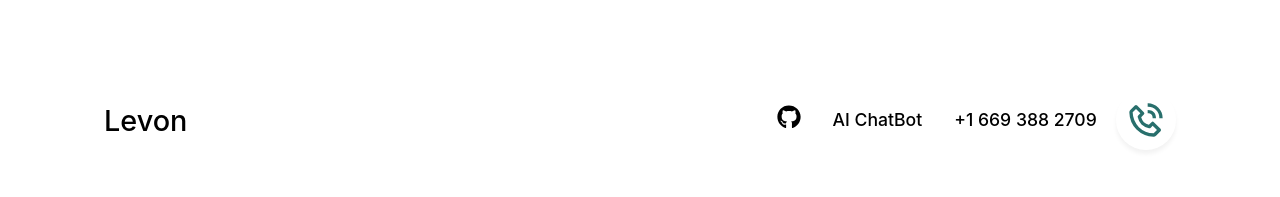
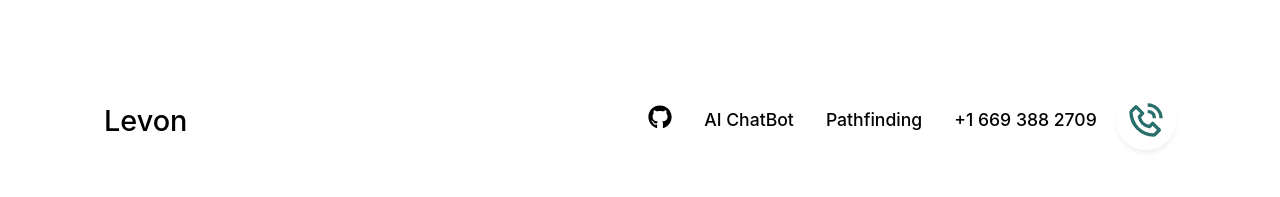
Before and after one commit to shankswhite/myBlog2, a React (Vite) app: page / in a window 1280 px wide. Shown: the top 197 px of the page. Built offline with nearby package versions, Linux system fonts and the light colour scheme; no server answers; what aws-amplify would draw is missing.

Commit message:
add new page for cs5800 group project. initialize code

```diff
--- a/package.json
+++ b/package.json
@@ -12,6 +12,7 @@
     "dependencies": {
         "@aws-amplify/ui-react": "^6.2.1",
         "aws-amplify": "^6.5.4",
+        "axios": "^1.7.7",
         "react": "^18.3.1",
         "react-dom": "^18.3.1",
         "react-icons": "^5.3.0",
--- a/src/App.tsx
+++ b/src/App.tsx
@@ -6,6 +6,7 @@ import TimelineComponent from './components/Timeline/TimelineComponent';
 // import WIPComponent from './components/WIP/WIPComponent';
 // import PortfolioComponent from './components/Portfolio/PortfolioComponent';
 import RecipeGeneratorComponent from './components/RecipeGenerator/RecipeGeneratorComponent';
+import PathFindingComponent from './components/PathFinding/PathFindingComponent';
 import css from './styles/app.module.scss'
 import './styles/global.scss'
 import './styles/index.css'
@@ -91,6 +92,7 @@ function App() {
           <Route path="/cgame" element={<RedirectToCGame />} />
           <Route path="/recipe" element={<RedirectToRecipe />} />
           <Route path="/mahjong" element={<RedirectToMahjong />} />
+          <Route path="/pathfinding" element={<PathFindingComponent />} />
 
         </Routes>
       </div>
--- a/src/components/Header/HeaderComponent.tsx
+++ b/src/components/Header/HeaderComponent.tsx
@@ -50,10 +50,15 @@ export default function HeaderComponent() {
             </a>
           </li>
           <li><Link to="/recipe-generator">AI ChatBot</Link></li>
+
+          <li><Link to="/pathfinding">Pathfinding</Link></li>
+
           <li className={`flexCenter ${css.phone}`}>
             <p>+1 669 388 2709</p>
             <BiPhoneCall size={"40px"}/>
           </li>
+
+
         </ul>
 
         <div className={css.menuIcon}
```
Also changed, not shown: 1 other file (tests, documents, lock files or other folders).
